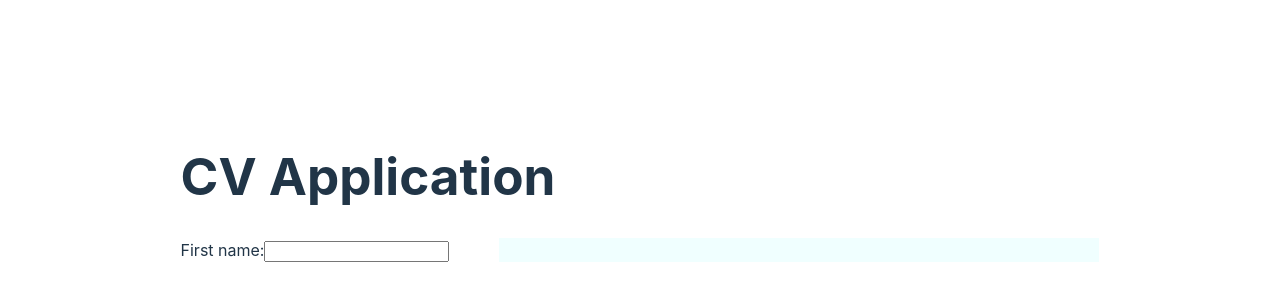
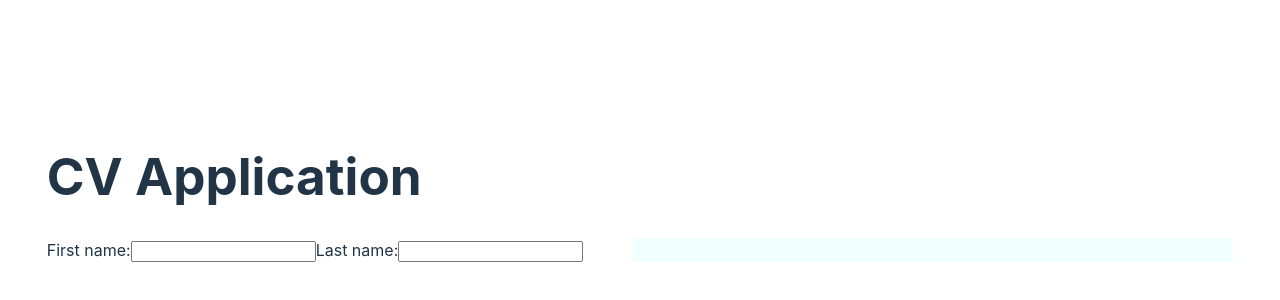
Before and after one commit to AnyueWang/odin_CV_application, a React (Vite) app in the folder cv_app/: page / in a window 1280 px wide. Shown: the part 212-512 px from the top of the page. Built offline with nearby package versions, Linux system fonts and the light colour scheme.

Commit message:
add: last name to edit and display

```diff
--- a/cv_app/src/components/DisplayPage.jsx
+++ b/cv_app/src/components/DisplayPage.jsx
@@ -1,7 +1,7 @@
 const DisplayPage = ({generalInfo}) => {
   return (
     <div className="display-page">
-      <p>{generalInfo.firstName}</p>
+      <p>{generalInfo.firstName + ' ' +generalInfo.lastName}</p>
     </div>
   )
 }
--- a/cv_app/src/components/GeneralInfo.jsx
+++ b/cv_app/src/components/GeneralInfo.jsx
@@ -4,6 +4,9 @@ const GeneralInfo = ({ info, setInfo }) => {
       <form>
         <label htmlFor="first-name">First name:</label>
         <input type="text" id="first-name" value={info.firstName} onChange={(e) => setInfo({ ...info, firstName: e.target.value })} />
+
+        <label htmlFor="last-name">Last name:</label>
+        <input type="text" id="last-name" value={info.lastName} onChange={(e) => setInfo({ ...info, lastName: e.target.value })} />
       </form>
     </div>
   )
```
